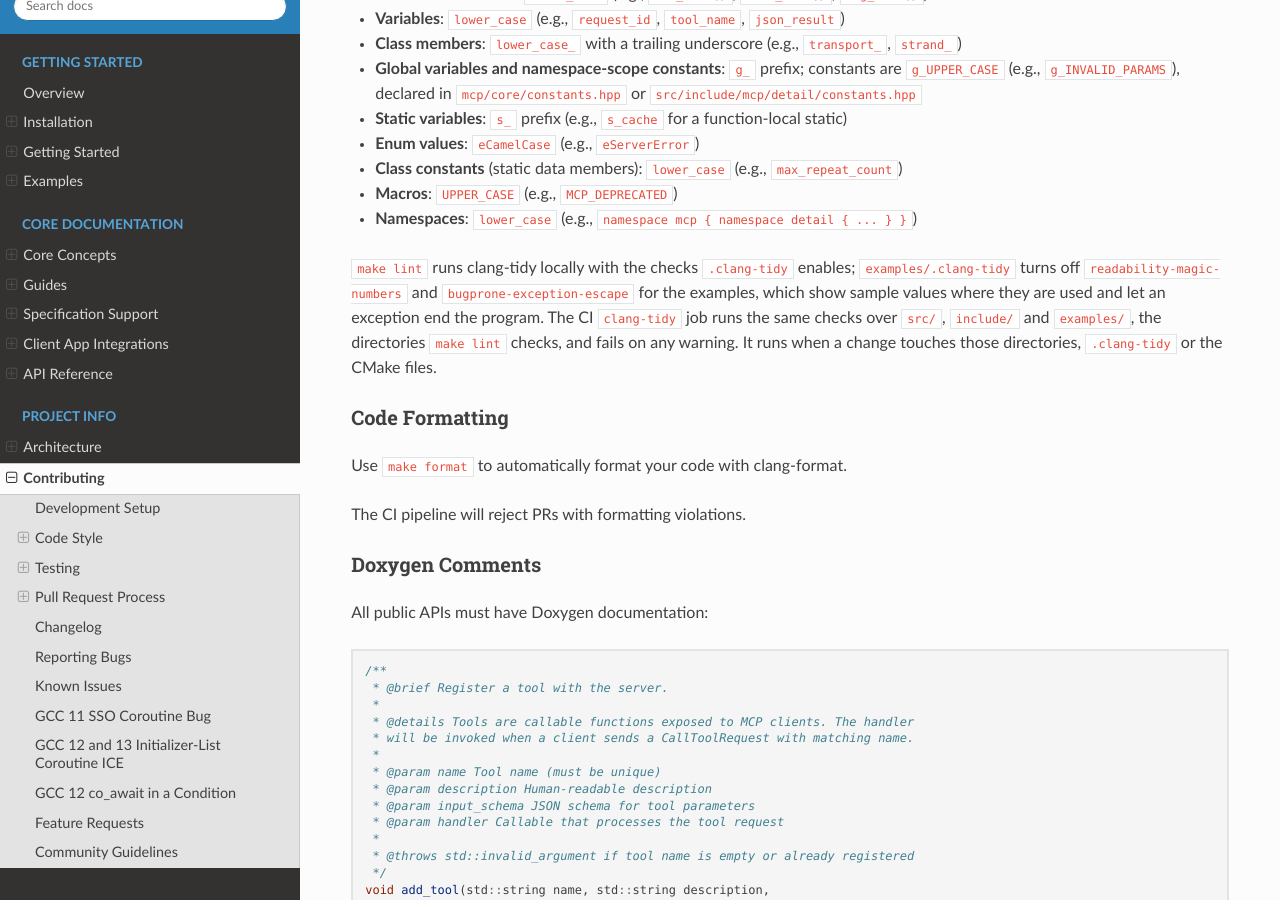
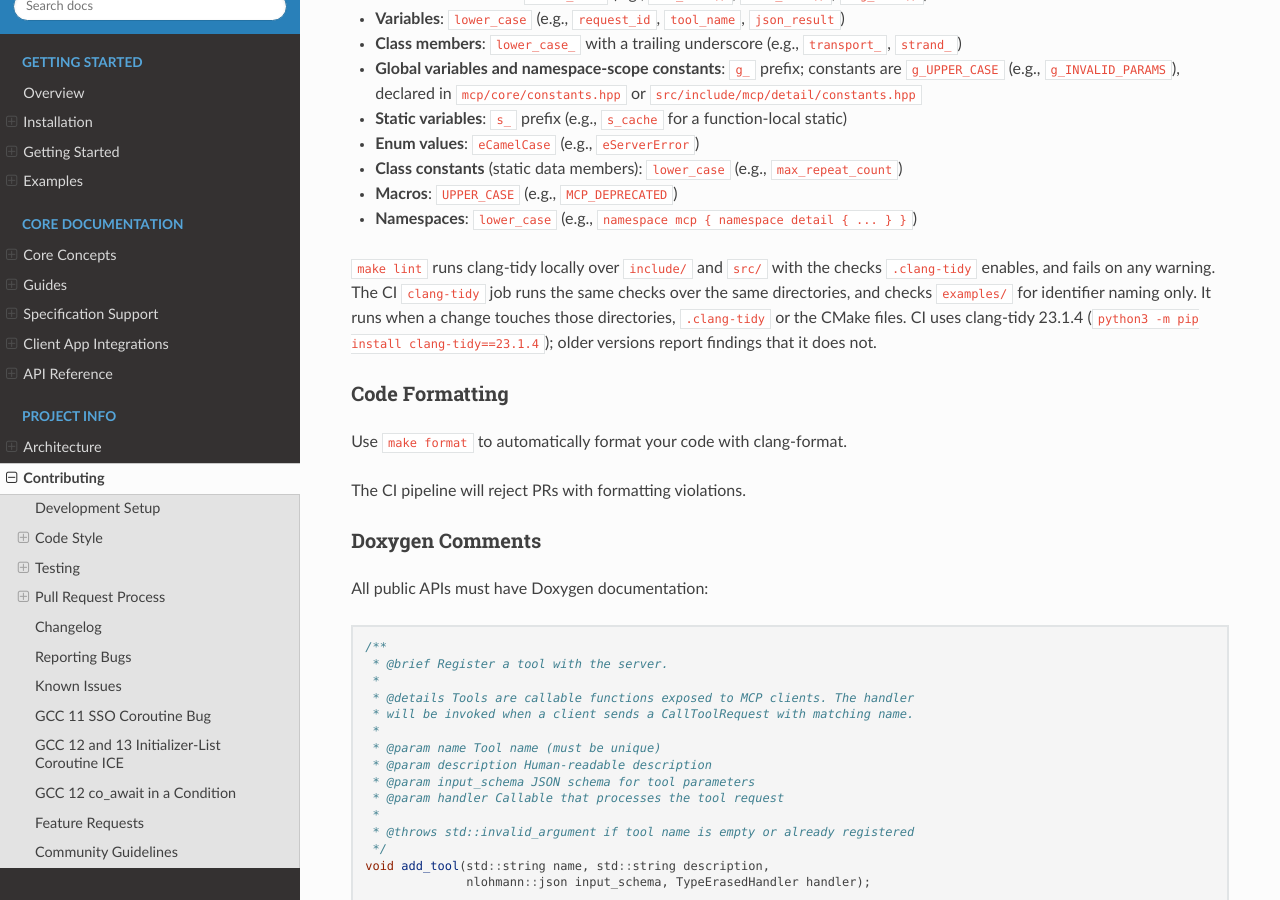
Before and after one commit to yurirocha15/mcp-cpp-sdk, a Sphinx documentation site: the page built from docs/contributing.rst, in a window 1280 px wide and 900 px high, scrolled down 1346 px. Built offline with Sphinx 7.4.7 and the Read the Docs theme 3.1.0, drawn with Linux system fonts in a browser that asks for light colours.

Commit message:
ci: limit the full clang-tidy set to the SDK sources
The clang-tidy job and make lint run every check .clang-tidy enables
over src/ and include/ and fail on any warning. The examples are checked
for identifier naming only, as before. The contributing guide names the
clang-tidy version CI uses.

Tested with make lint and the examples naming check, both with
clang-tidy 23.1.4.

```diff
--- a/docs/contributing.rst
+++ b/docs/contributing.rst
@@ -69,13 +69,12 @@ Follow these naming conventions, which ``.clang-tidy`` enforces with
 * **Macros**: ``UPPER_CASE`` (e.g., ``MCP_DEPRECATED``)
 * **Namespaces**: ``lower_case`` (e.g., ``namespace mcp { namespace detail { ... } }``)
 
-``make lint`` runs clang-tidy locally with the checks ``.clang-tidy`` enables;
-``examples/.clang-tidy`` turns off ``readability-magic-numbers`` and
-``bugprone-exception-escape`` for the examples, which show sample values where they
-are used and let an exception end the program. The CI ``clang-tidy`` job runs the
-same checks over ``src/``, ``include/`` and ``examples/``, the directories
-``make lint`` checks, and fails on any warning. It runs when a change touches those
-directories, ``.clang-tidy`` or the CMake files.
+``make lint`` runs clang-tidy locally over ``include/`` and ``src/`` with the checks
+``.clang-tidy`` enables, and fails on any warning. The CI ``clang-tidy`` job runs the
+same checks over the same directories, and checks ``examples/`` for identifier naming
+only. It runs when a change touches those directories, ``.clang-tidy`` or the CMake
+files. CI uses clang-tidy 23.1.4 (``python3 -m pip install clang-tidy==23.1.4``); older
+versions report findings that it does not.
 
 Code Formatting
 ^^^^^^^^^^^^^^^
```
Also changed, not shown: 2 other files.
